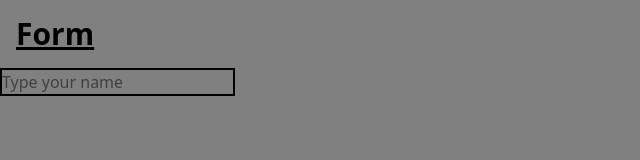
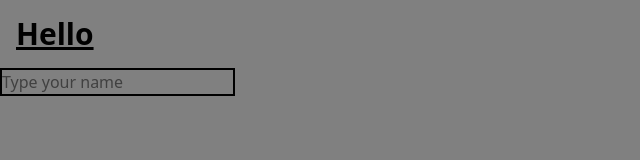
Before and after one commit to Eran2001/dp-react-course, a React (Vite) app: page / in a window 1280 px wide. Shown: the top 160 px of the page, without its empty margins (0-640 px from the left). Built offline with nearby package versions, Linux system fonts and the light colour scheme.

Commit message:
set inpt value to render

```diff
--- a/src/App.jsx
+++ b/src/App.jsx
@@ -1,11 +1,15 @@
+import { useState } from "react";
+
 function App() {
+  const [name, setName] = useState("");
+
   const handleChange = (e) => {
-    console.log(e.target.value);
+    setName(e.target.value);
   };
 
   return (
     <div className="">
-      <h2 className="text-3xl font-bold underline m-4">Form</h2>
+      <h2 className="text-3xl font-bold underline m-4">Hello {name}</h2>
       <input
         onChange={handleChange}
         type="text"
```
